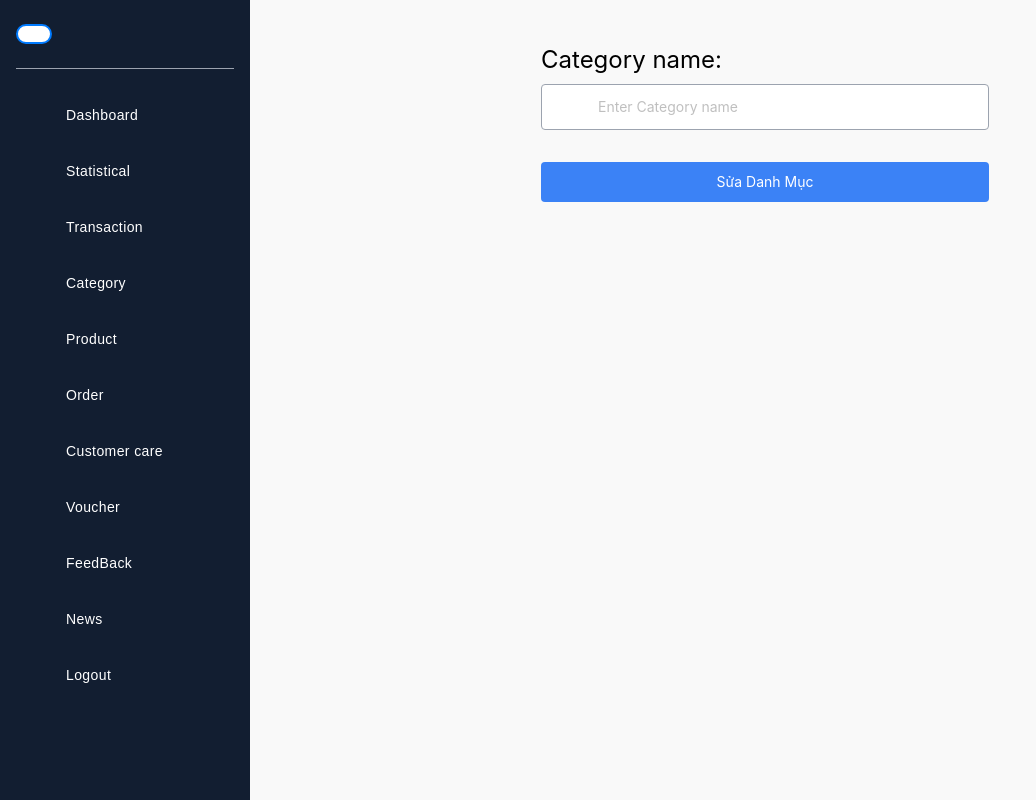
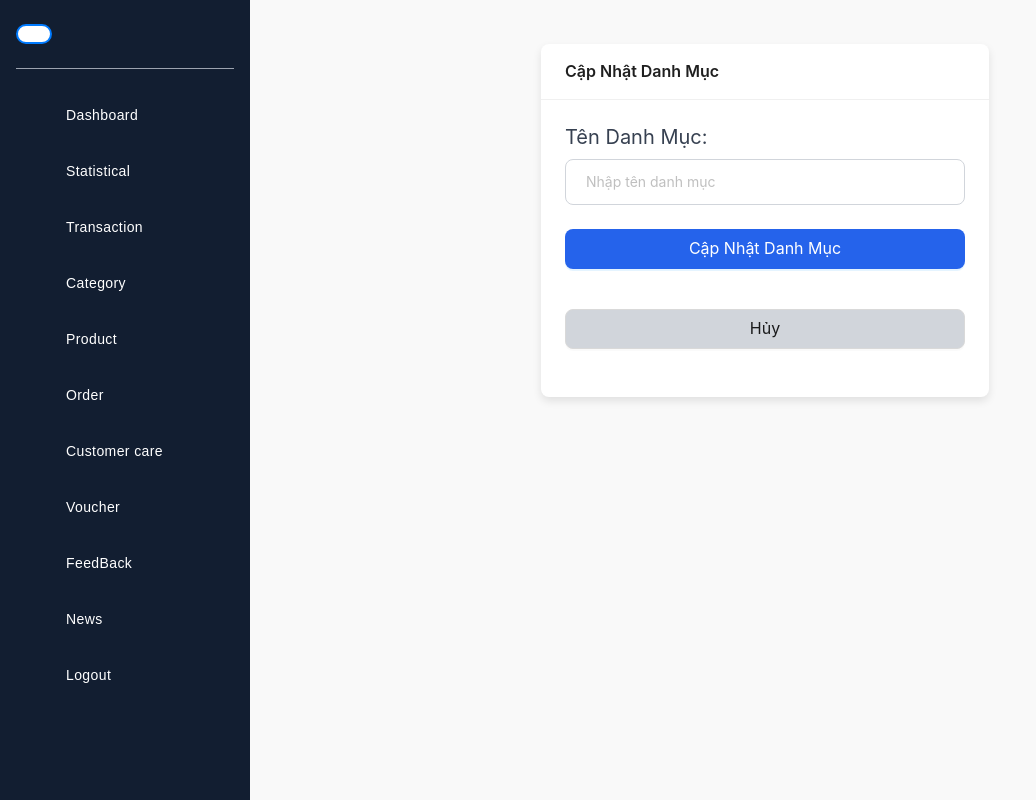
Before and after one commit to 0327284001/DATN_FE, a React (Create React App) app: page /admin/category/updatecategory/1 in a window 1280 px wide. Shown: the whole page, without its empty margins (0-1036 px from the left). Built offline with nearby package versions, Linux system fonts and the light colour scheme; no server answers; sample sign-in values are in the browser's storage; what react-native would draw is missing.

Commit message:
Trong Huy Commit
Update Updatecategory

```diff
--- a/src/components/admin/Updatecategory.tsx
+++ b/src/components/admin/Updatecategory.tsx
@@ -1,18 +1,14 @@
-import React, { useEffect, useState } from 'react'
-import { Form, FormProps, Input, message, Popconfirm, Select, SelectProps } from "antd";
+import React, { useEffect, useState } from 'react';
+import { Form, Input, message, Button, Card, Popconfirm } from 'antd';
 import { useNavigate, useParams } from 'react-router-dom';
 import { Icategory } from '../../interface/category';
 import { getCategoryByID, updateCategory } from '../../service/category';
 
-
-type Props = {}
+type Props = {};
 
 const Updatecategory = (props: Props) => {
-    const [name, setName] = useState<string>("");
   const [category, setCategory] = useState<Icategory[]>([]);
-//   const [products, setProducts] = useState<Iproduct[]>([]);
   const [messageApi, contextHolder] = message.useMessage();
-
   const navigate = useNavigate();
   const [form] = Form.useForm();
   const { id } = useParams();
@@ -23,18 +19,19 @@ const Updatecategory = (props: Props) => {
         const response = await getCategoryByID(id);
         form.setFieldsValue({
           name: response.name,
-
         });
         console.log(response);
-      } catch (error) {}
+      } catch (error) {
+        console.error(error);
+      }
     };
     fetchCategory();
-  }, [id, form])
+  }, [id, form]);
 
   const info = () => {
     messageApi.open({
-      type: "success",
-      content: "Category update successfully",
+      type: 'success',
+      content: 'Category updated successfully',
     });
   };
 
@@ -44,52 +41,87 @@ const Updatecategory = (props: Props) => {
       const updatedCategory = await updateCategory(id, categoryData);
 
       if (updatedCategory) {
-        console.log("Updated Category:", updatedCategory);
+        console.log('Updated Category:', updatedCategory);
         info();
         form.resetFields();
-        navigate("/admin/category");
+        navigate('/admin/category');
       } else {
-        messageApi.error("Failed to update category");
+        messageApi.error('Failed to update category');
       }
-
     } catch (error) {
-      console.error("Error updating category:", error);
-      messageApi.error("Server Error: Could not update category.");
+      console.error('Error updating category:', error);
+      messageApi.error('Server Error: Could not update category.');
     }
   };
+
+  const handleCancel = () => {
+    navigate(-1); // Quay lại trang trước
+  };
+
   return (
     <>
       <div className="pt-[20px] px-[30px]">
         <div className="space-y-6 font-[sans-serif] max-w-md mx-auto">
+          <Card
+            title="Cập Nhật Danh Mục"
+            bordered={false}
+            style={{
+              width: '100%',
+              boxShadow: '0 4px 8px rgba(0, 0, 0, 0.1)',
+              borderRadius: '8px',
+            }}
+          >
             <Form form={form} onFinish={onFinish}>
-          <div>
-            <label className="mb-2 text-2xl text-black block">
-              Category name:
-            </label>
+              <div className="mb-6">
+                <label className="mb-2 text-xl text-gray-700 block">Tên Danh Mục:</label>
                 <Form.Item
                   name="name"
-              rules={[
-                { required: true, message: "Please input your product category!!" },
-              ]}
+                  rules={[{ required: true, message: 'Vui lòng nhập tên danh mục!' }]}
                 >
                   <Input
-                className="pr-4 pl-14 py-3 text-sm text-black rounded bg-white border border-gray-400 w-full outline-[#333]"
-                placeholder="Enter Category name"
+                    className="pr-4 pl-5 py-3 text-sm text-black rounded-lg border border-gray-300 w-full focus:outline-none focus:ring-2 focus:ring-blue-500"
+                    placeholder="Nhập tên danh mục"
                   />
                 </Form.Item>
               </div>
 
-          <button
-            type="submit"
-            className="!mt-8 w-full px-4 py-2.5 mx-auto block text-sm bg-blue-500 text-white rounded hover:bg-blue-600"
+              <Form.Item>
+                <Button
+                  type="primary"
+                  htmlType="submit"
+                  block
+                  size="large"
+                  className="bg-blue-600 hover:bg-blue-700 focus:ring-2 focus:ring-blue-500 transition duration-300 ease-in-out"
                 >
-            Sửa Danh Mục
-          </button>
+                  Cập Nhật Danh Mục
+                </Button>
+              </Form.Item>
+
+              {/* Nút Hủy với xác nhận */}
+              <Form.Item>
+                <Popconfirm
+                  title="Bạn có chắc chắn muốn hủy không?"
+                  description="Các thay đổi trước đó sẽ không được lưu."
+                  onConfirm={handleCancel}
+                  okText="Có"
+                  cancelText="Không"
+                >
+                  <Button
+                    type="default"
+                    block
+                    size="large"
+                    className="mt-4 bg-gray-300 hover:bg-gray-400 transition duration-300 ease-in-out"
+                  >
+                    Hủy
+                  </Button>
+                </Popconfirm>
+              </Form.Item>
             </Form>
+          </Card>
         </div>
       </div>
     </>
-  )
-}
+  );
+};
 
-export default Updatecategory
+export default Updatecategory;
```
Lines whose indentation alone changed are shown as unchanged.
